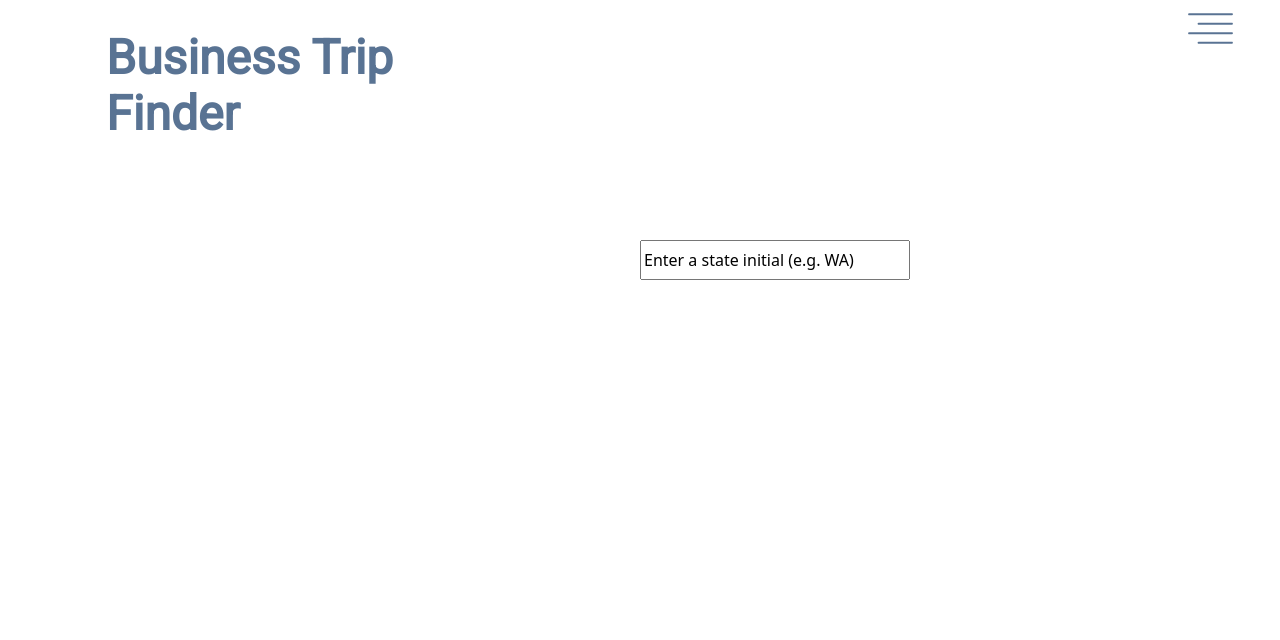
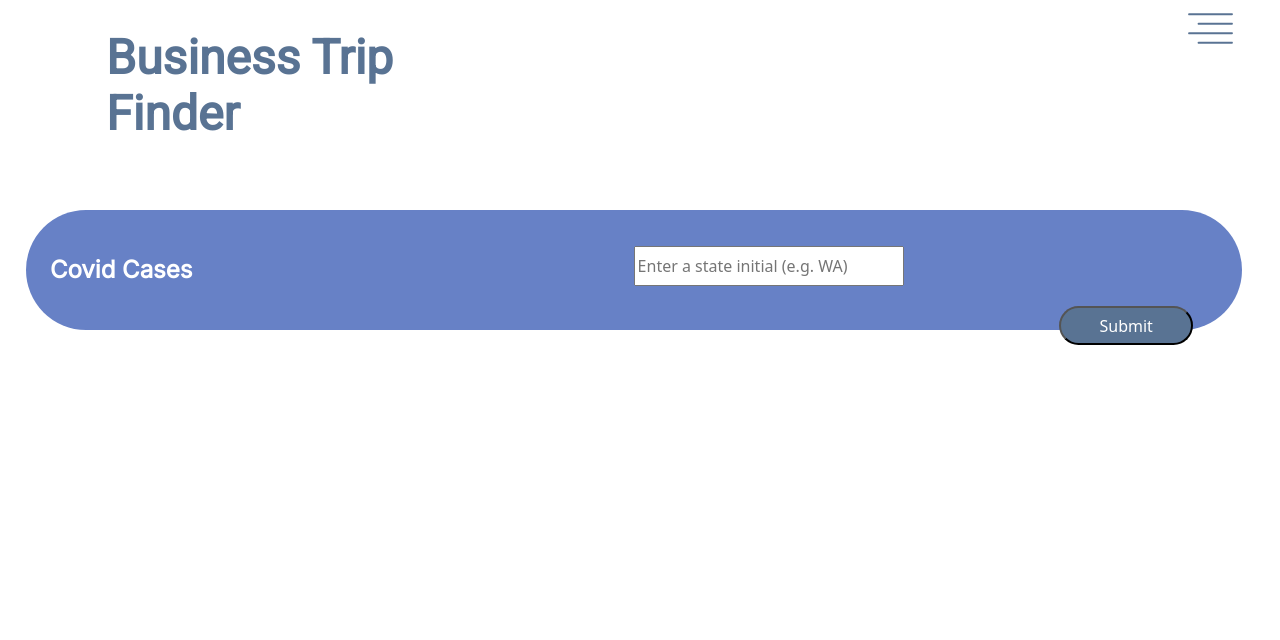
Before and after one commit to evanJensengit/UWB-Hacks-From-Home, a Flask app: page /covid-stat in a window 1280 px wide. Shown: the top 640 px of the page. Run offline with Flask 2, Linux system fonts and the light colour scheme.

Commit message:
fix styles for covid cases

```diff
--- a/func.py
+++ b/func.py
@@ -82,8 +82,9 @@ def getCheapestFlight(depart, dest):
         '''
         Find cheapest dates from city to city.
         '''
-
-        response = amadeus.shopping.flight_offers_search.get(originLocationCode=depart, destinationLocationCode=dest, departureDate='2021-04-10', returnDate='2021-04-18', adults=1, max=1)
+        depart = str(depart)
+        dest = str(dest)
+        response = amadeus.shopping.flight_offers_search.get(originLocationCode='SEA', destinationLocationCode='LAX', departureDate='2021-04-10', returnDate='2021-04-18', adults=1, max=1)
         result = ""
         rangeFlight = len(response.data)
         for index in range(0, rangeFlight):
--- a/static/base.css
+++ b/static/base.css
@@ -116,8 +116,9 @@ a.icon {
 .result p {
     position: relative;
     top: 5%;
-    left: 5%;
+    left: 20%;
     right: 5%;
+    text-align: center;
     font-family: Inter;
     font-size: 20px;
 }
@@ -171,3 +172,19 @@ a.icon {
     font-weight: 600;
     font-size: 20px;
 }
+
+.displayCase {
+    display: flex;
+    position: absolute;
+    flex-wrap: wrap;
+    flex: 2 2 0;
+    align-items: center;
+    justify-content: space-evenly;
+    flex: 2 1 0;
+    left: 1%;
+    top: 50%;
+}
+
+#whiteD {
+    background-color: white;
+}
--- a/templates/covid-stat.html
+++ b/templates/covid-stat.html
@@ -3,20 +3,24 @@
 <p id="page_name">Total COVID-19 Cases</p>
 {% endblock %}
 {% block content %}
-<form action="/covid-stat" method="POST" id="getStatID">
-    <input type="text" name="state" class="input_box" id="state_code" value="Enter a state initial (e.g. WA)" onClick="this.select();">
-    <button id="submit_btn" form="getStatID" type="submit">Submit</button>
-</form>
-
-<div class="display">
+<div id="search_bar">
+    <p>Covid Cases</p>
+    <form action="/covid-stat" method="POST" id="getStatID">
+        <input type="text" name="state" class="input_box" id="state_code" placeholder="Enter a state initial (e.g. WA)" onClick="this.select();">
+        <button id="submit_btn" form="getStatID" type="submit">Submit</button>
+    </form>
+</div>
+<div class="displayCase">
     {% if showStat == True %}
         {% autoescape false %}
             <div class="result">
-                <p>Total cases <br/> {{totalCases}} <br/><br/>  Last updated: {{date}} </p>
+                <p>Total cases: <br/> {{totalCases}} <br/><br/>  Last updated: {{date}} </p>
             </div>
             <div class="result">
-                <p>New cases <br/>{{newCases}} <br/><br/>  Last updated: {{date}} </p>
+                <p>New cases: <br/>{{newCases}} <br/><br/>  Last updated: {{date}} </p>
             </div>
+            <div class="result" id="whiteD"></div>
+            <div class="result" id="whiteD"></div>
         {% endautoescape %}
     {% endif %}
 
```
Also changed, not shown: test.py (+6 -6 lines).
